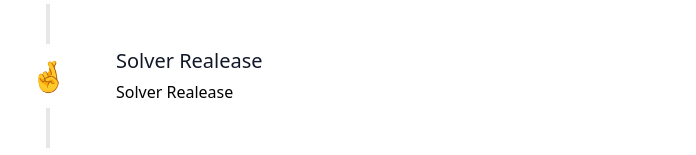
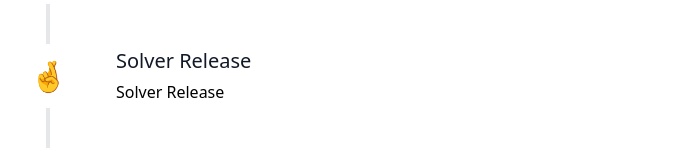
Before and after one commit to dreadedhamish/Website, a Vue app: page /Roadmap in a window 1280 px wide. Shown: the part 980-1135 px from the top of the page, without its empty margins (124-820 px from the left). Built offline with nearby package versions, Linux system fonts and the light colour scheme; what vue-apexcharts would draw is missing.

Commit message:
Update Roadmap.vue

```diff
--- a/src/pages/Roadmap.vue
+++ b/src/pages/Roadmap.vue
@@ -104,8 +104,8 @@ export default {
         },
         {
           icon: "🤞",
-          title: "Solver Realease",
-          text: "Solver Realease",
+          title: "Solver Release",
+          text: "Solver Release",
         },
         {
           icon: "🤞",
```
